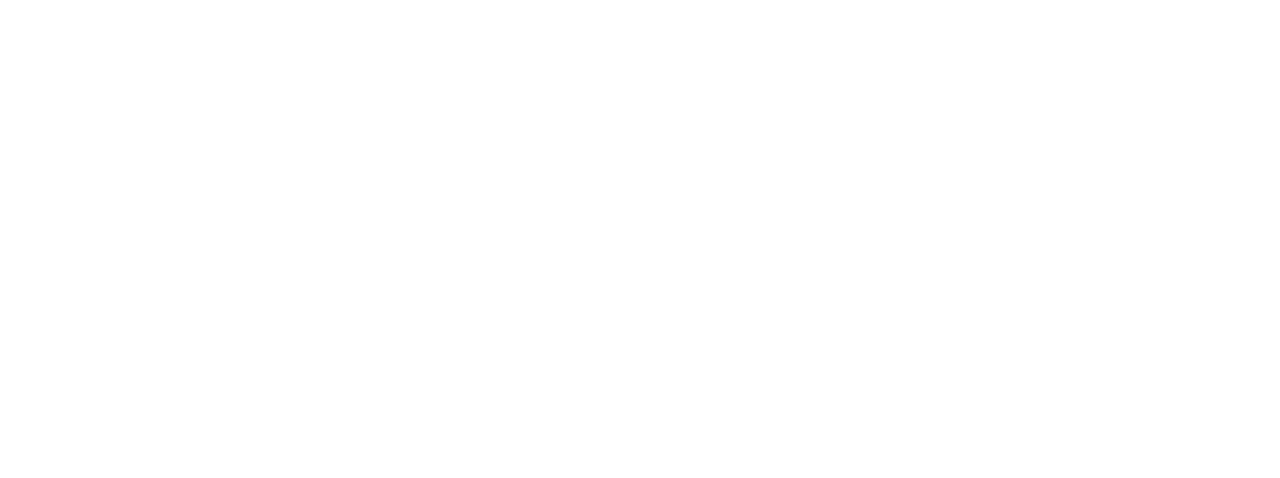
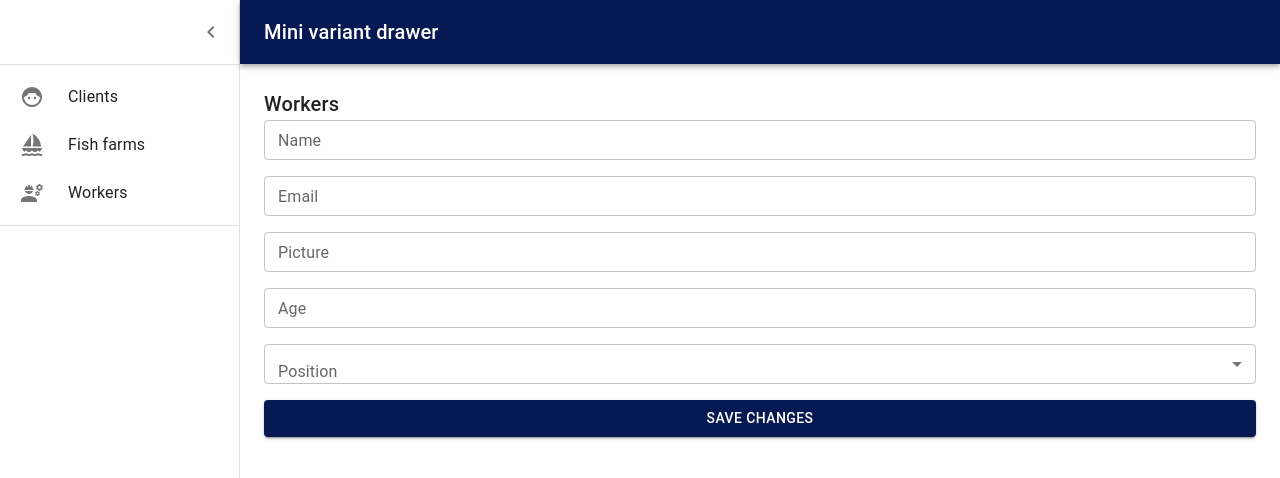
Before and after one commit to kamadi2000/aquaculture_frontend, a React (Create React App) app: page /workerView/1/editWorkerform in a window 1280 px wide. Before the commit this address had no page. Shown: the top 478 px of the page. Built offline with nearby package versions, Linux system fonts and the light colour scheme; no server answers; what material-ui-confirm would draw is missing.

Commit message:
edit fish farm function

```diff
--- a/src/hooks/worker.tsx
+++ b/src/hooks/worker.tsx
@@ -69,6 +69,7 @@
         return editWorkerMutate(worker, {
             onSuccess : (data) => {
                 queryClient.invalidateQueries(workers)
+                navigate('/workerView')
                 console.log(data)},
             onError : (data) => console.log(data)
         })
--- a/src/routes/allroutes.tsx
+++ b/src/routes/allroutes.tsx
@@ -7,7 +7,8 @@
 import { AddFishFarm } from "../views/addFishFarmForm"
 import { ClientInfo } from "../components/clientInfoComponent"
 import { FishfarmForm } from "../components/addFishfarmFormComponent"
-import { WorkerForm } from "../components/addWorkerFormComponent"
+import { WorkerForm } from "../views/addWorkerForm"
+import { EditWorkerForm } from "../views/editWorkerForm"
 
 export const Allroutes = () => {
     return(
@@ -21,6 +22,7 @@
             <Route path="/clientView/:clientId/fishfarm" element={<ClientInfo/>}></Route>
             <Route path="/fishFarmView/fishfarmform" element={<FishfarmForm/>}></Route>
             <Route path="/workerView/workerform" element={<WorkerForm/>}></Route>
+            <Route path="/workerView/:workerId/editWorkerform" element={<EditWorkerForm/>}></Route>
         </Routes>
     )
 }
--- a/src/components/addWorkerFormComponent.tsx
+++ b/src/views/addWorkerForm.tsx
@@ -1,5 +1,5 @@
 import { Button, FormControl, Input, InputLabel, MenuItem, Select, SelectChangeEvent, Stack, TextField, Typography } from "@mui/material"
-import { OuterFrame } from "./outerFrameComponent"
+import { OuterFrame } from "../components/outerFrameComponent"
 import { useState } from "react"
 import { useWorker } from "../hooks/worker";
 import { useNavigate } from "react-router-dom";
--- /dev/null
+++ b/src/views/editWorkerForm.tsx
@@ -0,0 +1,98 @@
+import { Button, FormControl, Input, InputLabel, MenuItem, Select, SelectChangeEvent, Stack, TextField, Typography } from "@mui/material"
+import { OuterFrame } from "../components/outerFrameComponent"
+import { useState } from "react"
+import { useWorker } from "../hooks/worker";
+import { useNavigate, useParams } from "react-router-dom";
+import { useQuery } from "react-query";
+import { workers } from "../utils/constants";
+
+export const EditWorkerForm = () => {
+    const { workerId } = useParams();
+
+    const { handleGetWorkerById, handleEditWorker } = useWorker();
+    const { data, isLoading } = useQuery([workers, Number(workerId) ], () => handleGetWorkerById(Number(workerId)))
+
+    const [name, setName] = useState(data?.data.name);
+    const [email, setEmail] = useState(data?.data?.email);
+    const [age, setAge] = useState<number|null>(data?.data?.age);
+    const [picture, setPicture] = useState(data?.data?.picture);
+    const [position, setPosition] = useState(data?.data?.position);
+
+    const handleEditWorkerClick = () => {
+        const Worker = {id : workerId, name : name, email : email, age : age, picture : picture, position : position}
+        handleEditWorker(Worker)
+    }
+    const handleChange = (event: SelectChangeEvent) => {
+        setPosition(event.target.value);
+    };
+    return (
+        <OuterFrame>
+            <Typography sx={{ flex: '1 1 100%' }} variant="h6">Workers</Typography>
+            <Stack
+                component="form"
+                spacing={2}
+            >
+                <TextField
+                    id="name"
+                    label= "Name"
+                    size="small"
+                    value={name}
+                    onChange={(event) => {
+                        setName(event.target.value);
+                    }}
+                />
+                <TextField
+                    id="email"
+                    label="Email"
+                    size="small"
+                    type="email"
+                    value={email}
+                    onChange={(event) => {
+                        setEmail(event.target.value);
+                    }}
+                />
+
+                <TextField
+                    id="picture"
+                    label="Picture"
+                    size="small"
+                    value={picture}
+                    onChange={(event) => {
+                        setPicture(event.target.value);
+                    }}
+                />
+                <TextField
+                    id="age"
+                    label="Age"
+                    size="small"
+                    value={age}
+                    type="number"
+                    onChange={(event) => {
+                        const newAge = parseInt(event.target.value);
+                        setAge(newAge)
+                    }}
+                />
+
+                <FormControl fullWidth>
+                    <InputLabel id="demo-simple-select-label">Position</InputLabel>
+                    <Select
+                        labelId="demo-simple-select-label"
+                        id="demo-simple-select"
+                        value={position}
+                        label="Position"
+                        size="small"
+                        onChange={handleChange}
+                    >
+                        <MenuItem value={0}>CEO</MenuItem>
+                        <MenuItem value={1}>Worker</MenuItem>
+                        <MenuItem value={2}>Captain</MenuItem>
+                    </Select>
+                </FormControl>
+
+
+                <Button onClick={handleEditWorkerClick} variant="contained" color="primary">Save changes</Button>
+
+            </Stack>
+        </OuterFrame>
+    )
+}
--- a/src/views/workerView.tsx
+++ b/src/views/workerView.tsx
@@ -84,7 +84,8 @@
                                 <TableCell align="right">
                                     <Button onClick={() => handleView(worker.id)} style={{ justifyItems: 'right' }} variant="contained">View</Button></TableCell>
                                 <TableCell align="right"><Button onClick={() => handleDelete(worker.id)} style={{ justifyItems: 'right' }} variant="contained">Delete</Button></TableCell>
-                                <TableCell align="right"><Button style={{ justifyItems: 'right' }} variant="contained">Edit</Button></TableCell>
+                                <TableCell align="right">
+                                    <Button onClick={() => navigate(`/workerView/${worker.id}/editWorkerform`)} style={{ justifyItems: 'right' }} variant="contained">Edit</Button></TableCell>
 
                             </TableRow>
                         ))}
```
Also changed, not shown: src/components/viewWorkerDialog.tsx (+0 -8 lines).
